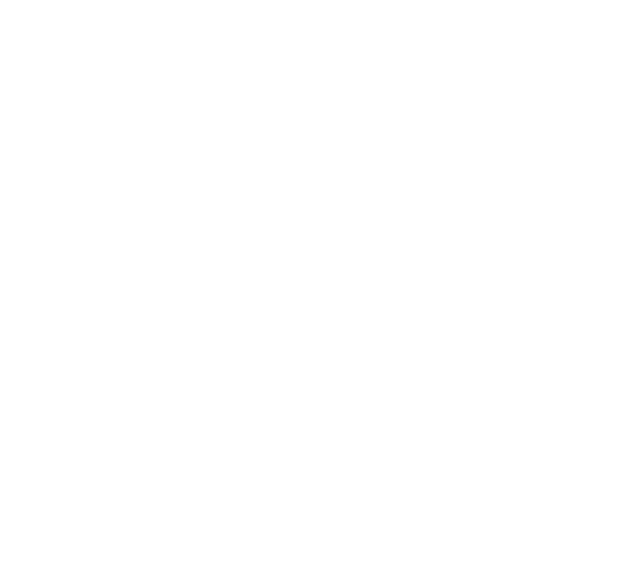
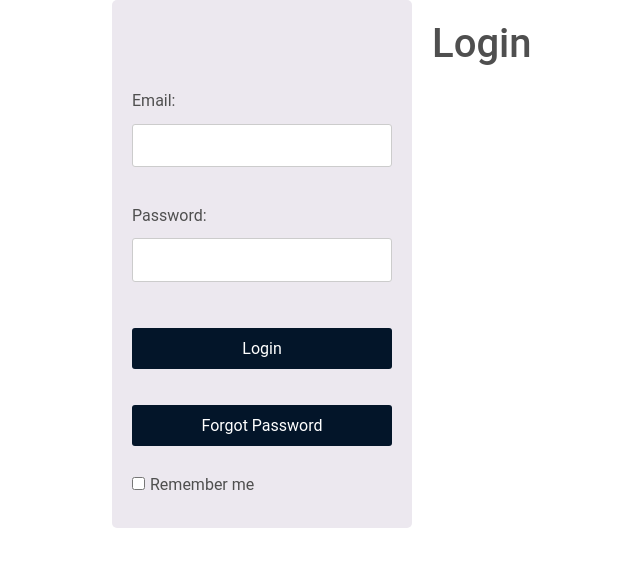
Before and after one commit to joanne-cmd/project-bank2, a React (Create React App) app: page /login in a window 1280 px wide. Before the commit this address had no page. Shown: the top 566 px of the page, without its empty margins (378-1018 px from the left). Built offline with nearby package versions, Linux system fonts and the light colour scheme.

Commit message:
loginpage

```diff
--- a/src/App.js
+++ b/src/App.js
@@ -1,14 +1,13 @@
 import { BrowserRouter,Routes, Route } from 'react-router-dom';
 import Header from "./components/student/Header";
-
+import Login from './components/Login/login'
 function App() {
   return (
     <BrowserRouter>
-
       <Routes>
-        <Route path="/" element={<Header/>}/>
+        <Route path="/" element={<Header />} />
+        <Route path="/login" element={<Login />} />
       </Routes>
-
     </BrowserRouter>
   );
 }
--- /dev/null
+++ b/src/components/Login/login.css
@@ -0,0 +1,48 @@
+/* login.css */
+
+.login {
+  width: 300px;
+  margin: 0 auto;
+  padding: 20px;
+  background-color: #ece8ef;
+  border-radius: 5px;
+}
+
+.login-heading {
+  text-align: center;
+  margin-bottom: 20px;
+}
+
+.login-form {
+  display: flex;
+  flex-direction: column;
+}
+
+.login-label {
+  margin-bottom: 10px;
+}
+
+.login-input {
+  padding: 8px;
+  margin-bottom: 10px;
+  border: 1px solid #ccc;
+  border-radius: 3px;
+}
+
+.login-button {
+  padding: 8px;
+  margin-top: 10px;
+  background-color: #031529;
+  color: #fff;
+  border: none;
+  cursor: pointer;
+  border-radius: 3px;
+}
+
+.login-button:hover {
+  background-color: #07090c;
+}
+
+.login-checkbox {
+  margin-right: 5px;
+}
--- /dev/null
+++ b/src/components/Login/login.js
@@ -0,0 +1,124 @@
+import React, { useState } from "react";
+import "./login.css"; // Import the CSS file for styling
+
+const Login = () => {
+  const [email, setEmail] = useState("");
+  const [password, setPassword] = useState("");
+  const [newPassword, setNewPassword] = useState("");
+  const [confirmPassword, setConfirmPassword] = useState("");
+  const [resetPassword, setResetPassword] = useState(false);
+  const [rememberMe, setRememberMe] = useState(false);
+
+  const handleLogin = () => {
+    // Extract the domain from the email address
+    const domain = email.split("@")[1];
+
+    if (domain === "admin.com" && password === "admin123") {
+      alert("Admin login successful"); // Show success message
+      // Redirect to admin dashboard
+      window.location.href = "/admin-dashboard";
+    } else if (domain === "student.com" && password === "student123") {
+      alert("Student login successful"); // Show success message
+      // Redirect to student dashboard
+      window.location.href = "/student-dashboard";
+    } else {
+      alert("Login failed");
+    }
+  };
+
+  const handleResetPassword = () => {
+    if (newPassword !== confirmPassword) {
+      alert("New password and confirm password do not match!");
+      return;
+    }
+    // Handle password reset logic here
+    alert("Password reset successful!");
+    setResetPassword(false);
+  };
+
+  return (
+    <div className="login">
+      <h1 className="login-heading">Login</h1>
+      <form className="login-form">
+        <label className="login-label">Email:</label>
+        <input
+          className="login-input"
+          type="email"
+          value={email}
+          onChange={(e) => setEmail(e.target.value)}
+        />
+        <br />
+        {!resetPassword && (
+          <>
+            <label className="login-label">Password:</label>
+            <input
+              className="login-input"
+              type="password"
+              value={password}
+              onChange={(e) => setPassword(e.target.value)}
+            />
+            <br />
+          </>
+        )}
+        {resetPassword ? (
+          <>
+            <label className="login-label">New Password:</label>
+            <input
+              className="login-input"
+              type="password"
+              value={newPassword}
+              onChange={(e) => setNewPassword(e.target.value)}
+            />
+            <br />
+            <label className="login-label">Confirm Password:</label>
+            <input
+              className="login-input"
+              type="password"
+              value={confirmPassword}
+              onChange={(e) => setConfirmPassword(e.target.value)}
+            />
+            <br />
+            <button
+              className="login-button"
+              type="button"
+              onClick={handleResetPassword}
+            >
+              Reset Password
+            </button>
+            <br />
+          </>
+        ) : (
+          <>
+            <button
+              className="login-button"
+              type="button"
+              onClick={handleLogin}
+            >
+              Login
+            </button>
+            <br />
+            <button
+              className="login-button"
+              type="button"
+              onClick={() => setResetPassword(true)}
+            >
+              Forgot Password
+            </button>
+            <br />
+            <label className="login-label">
+              <input
+                className="login-checkbox"
+                type="checkbox"
+                checked={rememberMe}
+                onChange={() => setRememberMe(!rememberMe)}
+              />
+              Remember me
+            </label>
+          </>
+        )}
+      </form>
+    </div>
+  );
+};
+
+export default Login;
```
